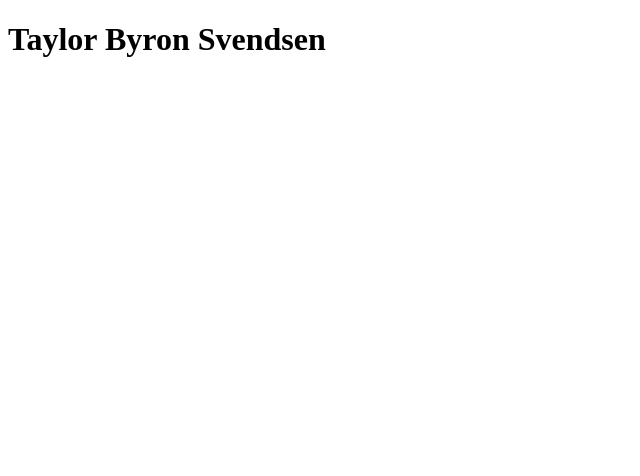
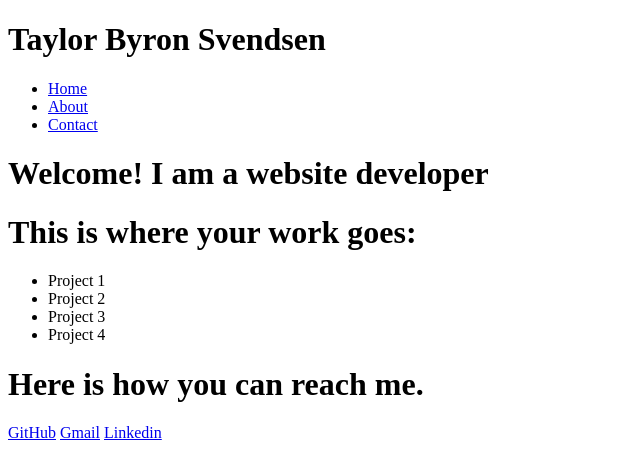
Before and after one commit to galactusBY/galactusby.github.io, a plain HTML site: page index.html in a window 1280 px wide. Shown: the whole page, without its empty margins (0-640 px from the left). Drawn offline with Linux system fonts and the light colour scheme.

Commit message:
started building skeleton of index page

```diff
--- a/index.html
+++ b/index.html
@@ -1,6 +1,48 @@
-<!doctype html>
+<!DOCTYPE html>
 <html>
+  <head>
+    <title>Taylor Byron Svendsen</title>
+    <!-- <link rel="stylesheet" type="text/css" href="style-sheet.css"> -->
+  </head>
+
   <body>
-      <h1>Taylor Byron Svendsen</h1>
+    <h1>Taylor Byron Svendsen</h1>
+
+    <div class="nav">
+      <ul>
+        <li><a href="./index.html">Home</a></li>
+        <li><a href="./about.html">About</a></li>
+        <li><a href="./contact.html">Contact</a></li>
+      </ul>
+    </div>
+
+    <div class="portfolio-intro">
+      <h1>Welcome! I am a website developer</h1>
+    </div>
+
+    <div class="case-items">
+      <h1>This is where your work goes:</h1>
+      <ul>
+        <li>Project 1</li>
+        <li>Project 2</li>
+        <li>Project 3</li>
+        <li>Project 4</li>
+      </ul>
+    </div>
+
+    <div class="contact-card">
+      <div class="contact-info">
+        <h1>Here is how you can reach me.</h1>
+        <div class="contact-links">
+          <a class="contact-link contact-link-github" href="https://github.com/galactusBY">GitHub</a>
+          <a class="contact-link contact-link-gmail" href="mailto:taysvendsen@gmail.com">Gmail</a>
+          <a class="contact-link contact-link-linkedin" href="https://www.linkedin.com/in/taylorsvendsen/">Linkedin</a>
+        </div>
+        <div class="contact-image">
+          <img src="" alt="">
+        </div>
+      </div>
+    </div>
+
   </body>
 </html>
```
Also changed, not shown: about.html (added, +21 -0 lines), contact.html (added, +21 -0 lines), suprise.html (deleted, +0 -8 lines), layout.html (deleted), 1 other file.
